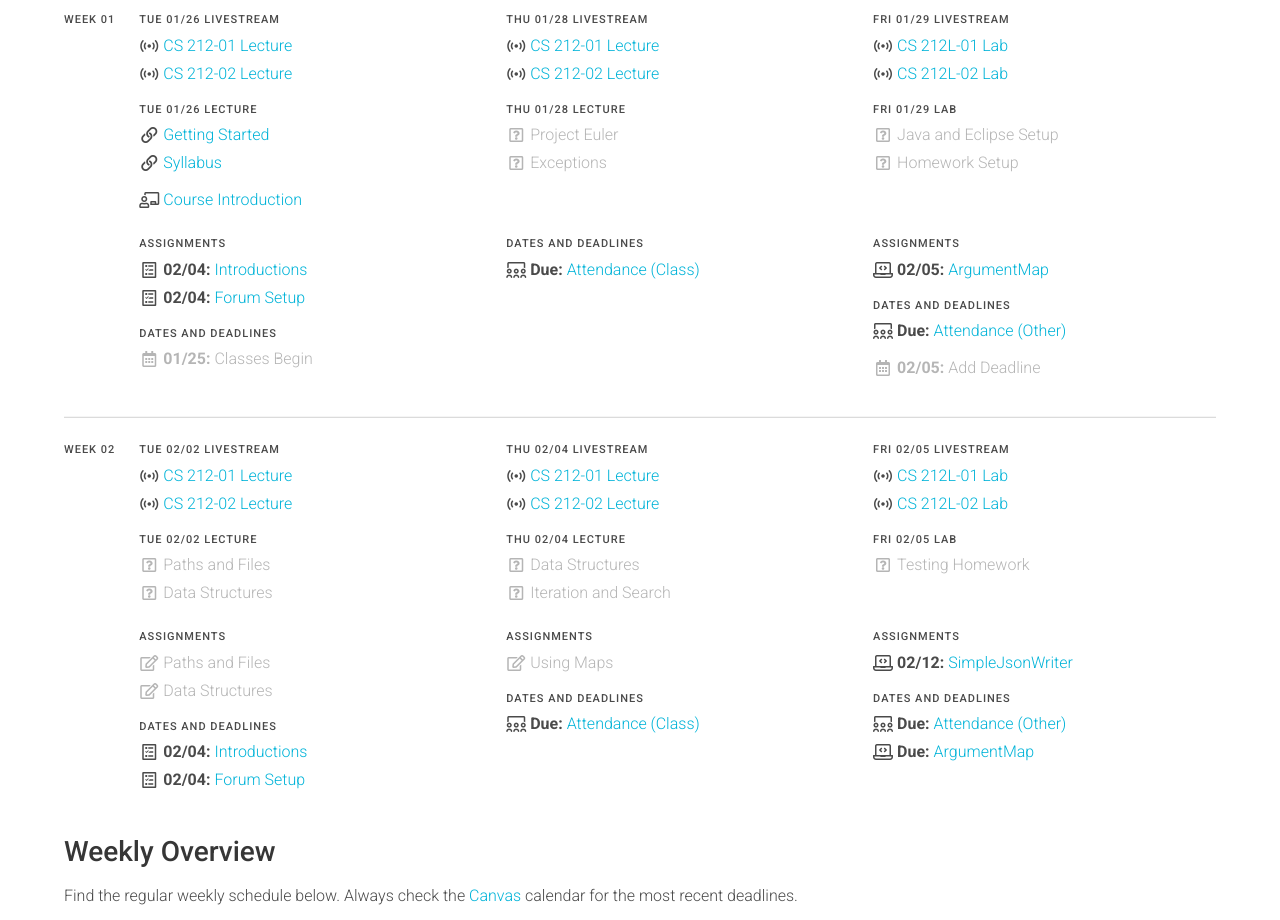
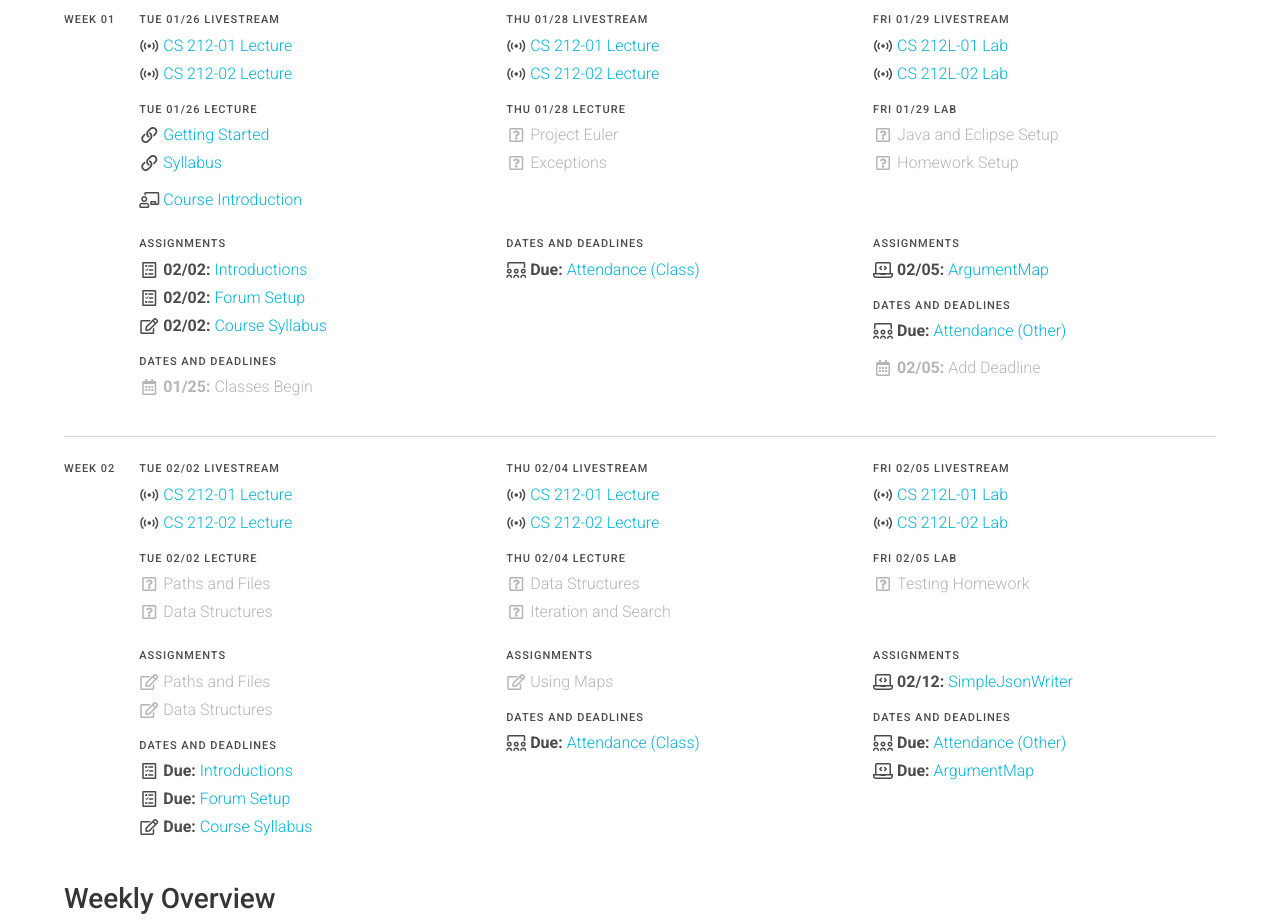
Before and after one commit to usf-cs212-spring2021/usf-cs212-spring2021.github.io, a Jekyll site: the page built from index.md, in a window 1280 px wide and 1400 px high, scrolled down 565 px, cut to the strip 0-920 px from the top of the window. Built offline with Jekyll 4.4.1, drawn with Linux system fonts in a browser that asks for light colours.

Commit message:
Updating deadlines

```diff
--- a/_data/participation.yml
+++ b/_data/participation.yml
@@ -1,6 +1,6 @@
 intros: &default
   text: 'Introductions'
-  date: 2021-02-04
+  date: 2021-02-02
   link: 'https://usfca.instructure.com/courses/1597848/assignments/7041369'
   icon: 'participation'
 
@@ -8,4 +8,4 @@ forum_setup:
   <<: *default
   text: 'Forum Setup'
   link: 'https://usfca.instructure.com/courses/1597848/assignments/7040987'
-  date: 2021-02-04
+  date: 2021-02-02
--- a/_data/quizzes.yml
+++ b/_data/quizzes.yml
@@ -1,6 +1,6 @@
-intros: &default
+syllabus: &default
   text: 'Course Syllabus'
-  date: 2020-01-26
+  date: 2021-02-02
   link: 'https://usfca.instructure.com/courses/1597848/assignments/7044809'
   icon: 'quiz'
 
--- a/_data/schedule.yml
+++ b/_data/schedule.yml
@@ -61,6 +61,9 @@ weeks:
 
               - file: 'participation'
                 name: 'forum_setup'
+
+              - file: 'quizzes'
+                name: 'syllabus'
 
           - label: 'Dates and Deadlines'
             dates: true
@@ -146,6 +149,9 @@ weeks:
 
               - file: 'participation'
                 name: 'forum_setup'
+
+              - file: 'quizzes'
+                name: 'syllabus'
 
       - date: 2021-02-04
         sections:
```
